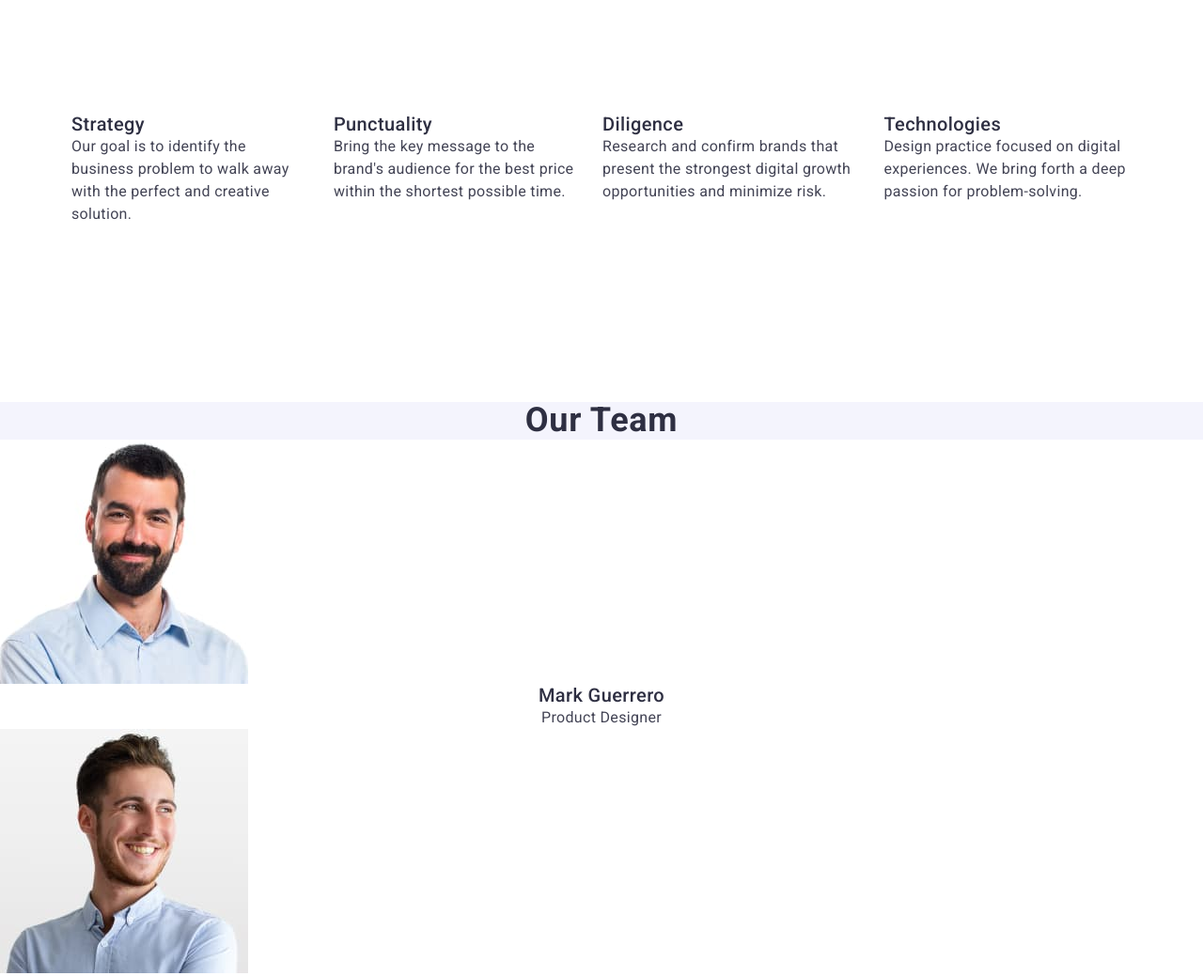
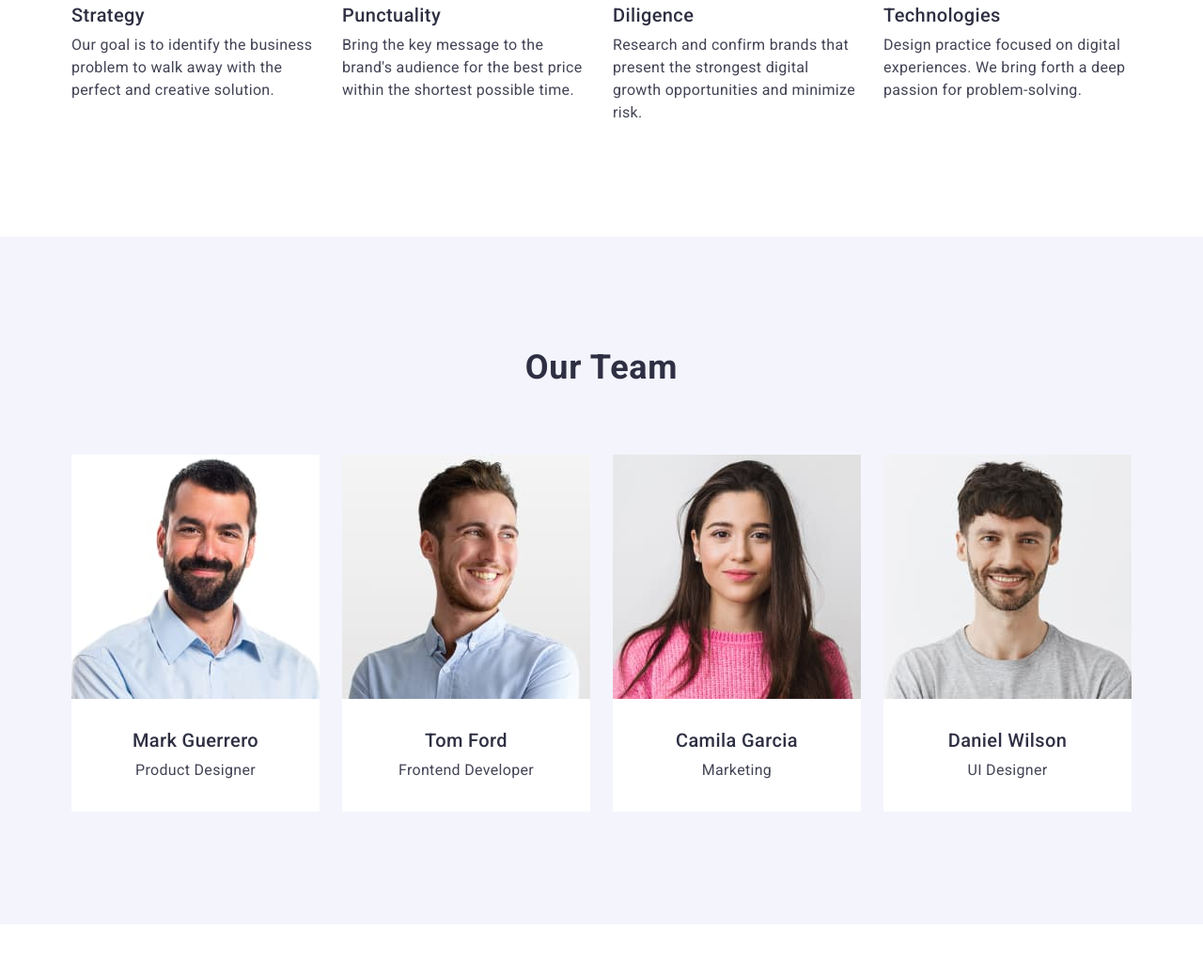
Before and after one commit to Iryna-Shepetukha/goit-markup-hw-03, a plain HTML site: page index.html in a window 1280 px wide. Shown: the part 789-1828 px from the top of the page at 94% size. Drawn offline with nearby package versions, Linux system fonts and the light colour scheme.

Commit message:
add our team

```diff
--- a/css/styles.css
+++ b/css/styles.css
@@ -51,6 +51,11 @@ body {
   max-width: 1158px;
   padding: 0 15px;
   margin: 0 auto;
+}
+
+.section-padding {
+  padding-top: 120px;
+  padding-bottom: 120px;
 }
 
 /*===============/COMMON STYLE===============*/
@@ -146,16 +151,13 @@ body {
   margin-left: auto;
   margin-right: auto;
   background-color: #2e2f42;
-}
-
-.section-padding {
   padding-top: 188px;
   padding-bottom: 188px;
 }
 
 .main-title {
   max-width: 496px;
-  margin: 0 auto;
+  margin: 0 auto 48px;
   font-weight: 700;
   font-size: 56px;
   line-height: 1.07;
@@ -166,11 +168,11 @@ body {
 .order-servise {
   display: block;
   border-radius: 4px;
+  margin: 0 auto;
   min-width: 169px;
   height: 56px;
   border: none;
   font-weight: 500;
-  margin: 48px auto;
   font-size: 16px;
   line-height: 1.5;
   letter-spacing: 0.04em;
@@ -191,10 +193,11 @@ body {
 }
 
 .benefits-list-item {
-  width: calc((100%-72px) / 4);
+  width: calc((100% - 72px) / 4);
 }
 
 .benefits-list-title {
+  margin-bottom: 8px;
   font-weight: 500;
   font-size: 20px;
   line-height: 1.2;
@@ -213,7 +216,9 @@ body {
 .our-team {
   background-color: #f4f4fd;
 }
+
 .our-team-titel {
+  margin-bottom: 72px;
   font-weight: 700;
   font-size: 36px;
   line-height: 1.11;
@@ -222,10 +227,22 @@ body {
   text-transform: capitalize;
   color: #2e2f42;
 }
+
+.our-team-list {
+  display: flex;
+  gap: 24px;
+}
 .our-team-list-item {
+  width: calc((100% - 72px) / 4);
   background-color: #ffffff;
 }
+
+.our-team-list-item-content {
+  padding: 32px 16px;
+}
+
 .our-team-list-titel {
+  margin-bottom: 8px;
   font-weight: 500;
   font-size: 20px;
   line-height: 1.2;
--- a/index.html
+++ b/index.html
@@ -53,7 +53,7 @@
     <main>
       <!--Section hero-->
       <section class="hero-section">
-        <div class="container section-padding">
+        <div class="container">
           <h1 class="main-title">Effective Solutions for Your Business</h1>
           <button class="order-servise" type="button">Order Service</button>
         </div>
@@ -95,7 +95,8 @@
         </div>
       </section>
       <!--Our team-->
-      <section class="our-team">
+      <section class="our-team section-padding">
+        <div class="container our-team-container">
           <h2 class="our-team-titel">Our Team</h2>
           <ul class="our-team-list">
             <li class="our-team-list-item">
@@ -105,9 +106,12 @@
                 width="264"
                 height="260"
               />
+              <div class="our-team-list-item-content">
                 <h3 class="our-team-list-titel">Mark Guerrero</h3>
                 <p class="our-team-list-item-text">Product Designer</p>
+              </div>
             </li>
+
             <li class="our-team-list-item">
               <img
                 src="./images/tom-ford.jpg"
@@ -115,9 +119,12 @@
                 width="264"
                 height="260"
               />
+              <div class="our-team-list-item-content">
                 <h3 class="our-team-list-titel">Tom Ford</h3>
                 <p class="our-team-list-item-text">Frontend Developer</p>
+              </div>
             </li>
+
             <li class="our-team-list-item">
               <img
                 src="./images/camila-garcia.jpg"
@@ -125,9 +132,12 @@
                 width="264"
                 height="260"
               />
+              <div class="our-team-list-item-content">
                 <h3 class="our-team-list-titel">Camila Garcia</h3>
                 <p class="our-team-list-item-text">Marketing</p>
+              </div>
             </li>
+
             <li class="our-team-list-item">
               <img
                 src="./images/daniel-wilson.jpg"
@@ -135,13 +145,17 @@
                 width="264"
                 height="260"
               />
+              <div class="our-team-list-item-content">
                 <h3 class="our-team-list-titel">Daniel Wilson</h3>
                 <p class="our-team-list-item-text">UI Designer</p>
+              </div>
             </li>
           </ul>
+        </div>
       </section>
       <!--Our portfolio-->
-      <section class="portfolio">
+      <section class="portfolio section-padding">
+        <div class="container portfolio-container">
           <h2 class="portfolio-titel">Our Portfolio</h2>
           <ul class="portfolio-list">
             <li class="portfolio-list-item">
@@ -205,6 +219,7 @@
               <p class="portfolio-list-text">Marketing</p>
             </li>
           </ul>
+        </div>
       </section>
     </main>
     <footer class="page-footer">
```
Lines whose indentation alone changed are shown as unchanged.
